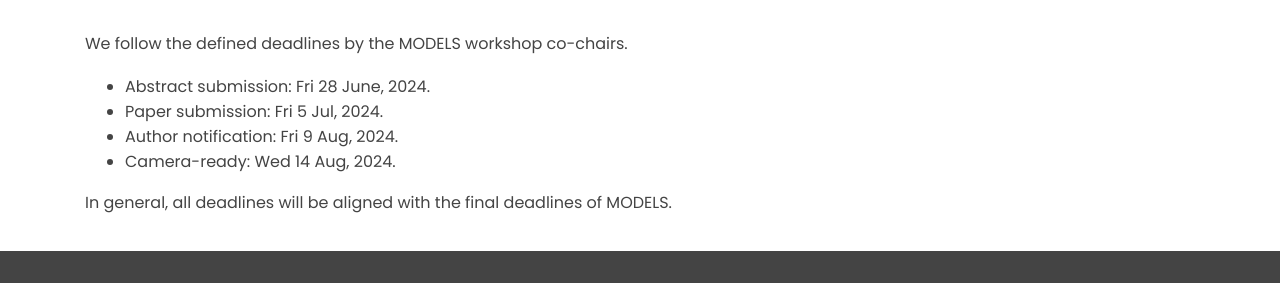
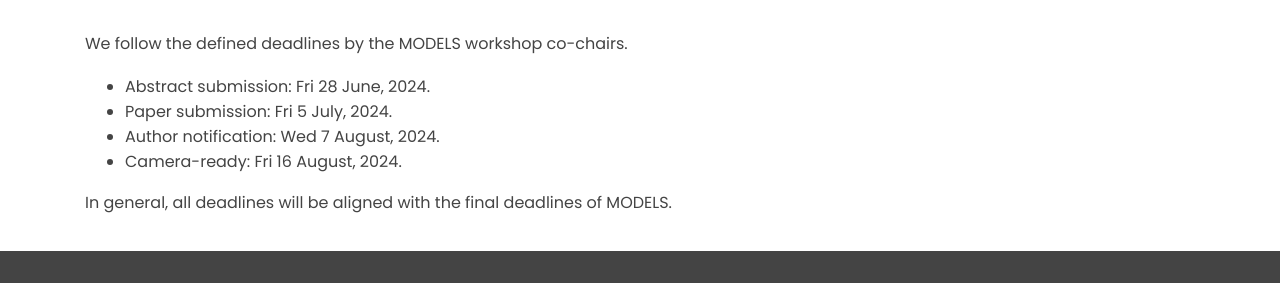
Before and after one commit to models-and-evolution/models-and-evolution2024.github.io, a Jekyll site: the page built from sponsors/index.md, in a window 1280 px wide. Shown: the part 471-754 px from the top of the page. Built offline with Jekyll 4.4.1, drawn with Linux system fonts in a browser that asks for light colours.

Commit message:
Date and typo

```diff
--- a/index.html
+++ b/index.html
@@ -11,7 +11,7 @@
                     <div class="col-lg-7 mr-auto">
                         <div class="banner-content"><span>{{ site.day1 }} - {{ site.day2 }} {{ site.month }}</span>
                             <h1 class="mt-3 mb-5">ME</h1>
-                            <span>18th edition of the interational workshop on Models and Evolution</span>
+                            <span>18th edition of the international workshop on Models and Evolution</span>
                         </div>
                     </div>
                     <div class="col-4 pres_wa counter-over">
--- a/sponsors/index.md
+++ b/sponsors/index.md
@@ -31,9 +31,9 @@
                We follow the defined deadlines by the MODELS workshop co-chairs.
                 <ul>
                     <li> Abstract submission: Fri 28 June, 2024.</li>
-                    <li> Paper submission: Fri 5 Jul, 2024. </li>
-                    <li> Author notification: Fri 9 Aug, 2024. </li>
-                    <li> Camera-ready: Wed 14 Aug, 2024. </li>
+                    <li> Paper submission: Fri 5 July, 2024. </li>
+                    <li> Author notification: Wed 7 August, 2024. </li>
+                    <li> Camera-ready: Fri 16 August, 2024. </li>
                 </ul>
                 In general, all deadlines will be aligned with the final deadlines of MODELS.
                 </p>
```
